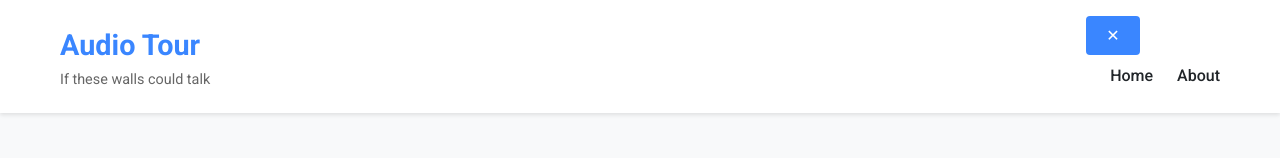
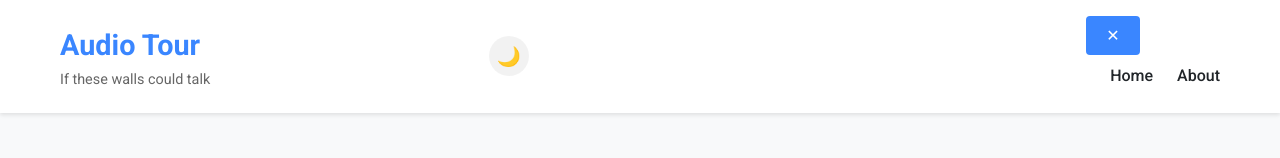
Before and after one commit to ankit-sharma90/audio-tour, a React (Vite) app in the folder audio-tour-app/client/: page /about in a window 1280 px wide. Shown: the top 158 px of the page. Built offline with nearby package versions, Linux system fonts and the light colour scheme.

Commit message:
Add dark mode UI with toggle button and image filters

```diff
--- a/audio-tour-app/client/src/App.jsx
+++ b/audio-tour-app/client/src/App.jsx
@@ -1,5 +1,6 @@
 import React, { useState, useEffect, lazy, Suspense } from 'react';
 import { Routes, Route } from 'react-router-dom';
+import { ThemeProvider } from './contexts/ThemeContext';
 import Header from './components/Header';
 import Footer from './components/Footer';
 import MobileNav from './components/MobileNav';
@@ -24,6 +25,7 @@ function App() {
   }, []);
 
   return (
+    <ThemeProvider>
       <div className="app">
         <Header />
         <NetworkStatus />
@@ -40,6 +42,7 @@ function App() {
         {isMobile ? <MobileNav /> : <Footer />}
         {!isMobile && <Footer />}
       </div>
+    </ThemeProvider>
   );
 }
 
--- a/audio-tour-app/client/src/components/Header.css
+++ b/audio-tour-app/client/src/components/Header.css
@@ -1,6 +1,6 @@
 .header {
-  background-color: #ffffff;
-  box-shadow: 0 2px 4px rgba(0, 0, 0, 0.1);
+  background-color: var(--header-bg);
+  box-shadow: 0 2px 4px var(--shadow-color);
   padding: 1rem 0;
   position: sticky;
   top: 0;
@@ -12,6 +12,12 @@
   display: flex;
   justify-content: space-between;
   align-items: center;
+}
+
+.header-controls {
+  display: flex;
+  align-items: center;
+  gap: 0.5rem;
 }
 
 .logo {
--- a/audio-tour-app/client/src/components/Header.jsx
+++ b/audio-tour-app/client/src/components/Header.jsx
@@ -1,9 +1,12 @@
-import React, { useState, useEffect } from 'react';
+import React, { useState, useEffect, useContext } from 'react';
 import { Link } from 'react-router-dom';
+import { ThemeContext } from '../contexts/ThemeContext';
+import ThemeToggle from './ThemeToggle';
 import './Header.css';
 
 const Header = () => {
   const [menuOpen, setMenuOpen] = useState(false);
+  const { darkMode } = useContext(ThemeContext);
 
   // Close menu when screen size changes to desktop
   useEffect(() => {
@@ -39,12 +42,15 @@ const Header = () => {
   };
 
   return (
-    <header className="header">
+    <header className={`header ${darkMode ? 'dark' : ''}`}>
       <div className="container header-container">
         <Link to="/" className="logo" onClick={closeMenu}>
           <h1>Audio Tour</h1>
           <p className="tagline">If these walls could talk</p>
         </Link>
+
+        <div className="header-controls">
+          <ThemeToggle />
 
           <button
             className="menu-toggle"
@@ -53,6 +59,7 @@ const Header = () => {
           >
             ☰
           </button>
+        </div>
 
         <div className={`overlay ${menuOpen ? 'open' : ''}`} onClick={closeMenu}></div>
 
--- /dev/null
+++ b/audio-tour-app/client/src/components/ThemeToggle.css
@@ -0,0 +1,34 @@
+.theme-toggle {
+  background: none;
+  border: none;
+  color: var(--text-color);
+  font-size: 1.2rem;
+  cursor: pointer;
+  padding: 0.5rem;
+  display: flex;
+  align-items: center;
+  justify-content: center;
+  border-radius: 50%;
+  width: 40px;
+  height: 40px;
+  transition: background-color 0.3s;
+  background-color: var(--theme-toggle-bg);
+}
+
+.theme-toggle:hover {
+  background-color: var(--theme-toggle-hover-bg);
+}
+
+.theme-toggle-icon {
+  display: flex;
+  align-items: center;
+  justify-content: center;
+}
+
+@media (max-width: 768px) {
+  .theme-toggle {
+    width: 36px;
+    height: 36px;
+    font-size: 1rem;
+  }
+}
--- /dev/null
+++ b/audio-tour-app/client/src/components/ThemeToggle.jsx
@@ -0,0 +1,23 @@
+import React, { useContext } from 'react';
+import { ThemeContext } from '../contexts/ThemeContext';
+import './ThemeToggle.css';
+
+const ThemeToggle = () => {
+  const { darkMode, toggleDarkMode } = useContext(ThemeContext);
+
+  return (
+    <button
+      className="theme-toggle"
+      onClick={toggleDarkMode}
+      aria-label={darkMode ? "Switch to light mode" : "Switch to dark mode"}
+    >
+      {darkMode ? (
+        <span className="theme-toggle-icon">☀️</span>
+      ) : (
+        <span className="theme-toggle-icon">🌙</span>
+      )}
+    </button>
+  );
+};
+
+export default ThemeToggle;
--- /dev/null
+++ b/audio-tour-app/client/src/contexts/ThemeContext.jsx
@@ -0,0 +1,59 @@
+import React, { createContext, useState, useEffect } from 'react';
+
+export const ThemeContext = createContext();
+
+export const ThemeProvider = ({ children }) => {
+  // Check if user has a theme preference stored in localStorage
+  const [darkMode, setDarkMode] = useState(() => {
+    const savedTheme = localStorage.getItem('darkMode');
+    // Also check for system preference if no saved preference
+    const prefersDark = window.matchMedia &&
+      window.matchMedia('(prefers-color-scheme: dark)').matches;
+
+    return savedTheme ? JSON.parse(savedTheme) : prefersDark;
+  });
+
+  // Update localStorage and apply theme when darkMode changes
+  useEffect(() => {
+    localStorage.setItem('darkMode', JSON.stringify(darkMode));
+
+    // Apply theme to document
+    if (darkMode) {
+      document.documentElement.setAttribute('data-theme', 'dark');
+    } else {
+      document.documentElement.removeAttribute('data-theme');
+    }
+  }, [darkMode]);
+
+  // Listen for system theme changes
+  useEffect(() => {
+    const mediaQuery = window.matchMedia('(prefers-color-scheme: dark)');
+
+    const handleChange = (e) => {
+      // Only update if user hasn't manually set a preference
+      if (localStorage.getItem('darkMode') === null) {
+        setDarkMode(e.matches);
+      }
+    };
+
+    // Add listener for theme changes
+    if (mediaQuery.addEventListener) {
+      mediaQuery.addEventListener('change', handleChange);
+      return () => mediaQuery.removeEventListener('change', handleChange);
+    } else {
+      // Fallback for older browsers
+      mediaQuery.addListener(handleChange);
+      return () => mediaQuery.removeListener(handleChange);
+    }
+  }, []);
+
+  const toggleDarkMode = () => {
+    setDarkMode(prevMode => !prevMode);
+  };
+
+  return (
+    <ThemeContext.Provider value={{ darkMode, toggleDarkMode }}>
+      {children}
+    </ThemeContext.Provider>
+  );
+};
--- a/audio-tour-app/client/src/index.css
+++ b/audio-tour-app/client/src/index.css
@@ -1,10 +1,5 @@
-:root {
-  --primary-color: #3a86ff;
-  --secondary-color: #8338ec;
-  --accent-color: #ff006e;
-  --background-color: #f8f9fa;
-  --text-color: #212529;
-}
+/* Import theme variables */
+@import './styles/theme.css';
 
 * {
   margin: 0;
--- /dev/null
+++ b/audio-tour-app/client/src/styles/theme.css
@@ -0,0 +1,98 @@
+:root {
+  /* Light theme (default) */
+  --primary-color: #3a86ff;
+  --secondary-color: #8338ec;
+  --accent-color: #ff006e;
+  --background-color: #f8f9fa;
+  --text-color: #212529;
+  --card-bg: #ffffff;
+  --header-bg: #ffffff;
+  --footer-bg: #f1f1f1;
+  --border-color: #dee2e6;
+  --shadow-color: rgba(0, 0, 0, 0.1);
+  --theme-toggle-bg: rgba(0, 0, 0, 0.05);
+  --theme-toggle-hover-bg: rgba(0, 0, 0, 0.1);
+  --mobile-nav-bg: #ffffff;
+  --input-bg: #ffffff;
+  --input-border: #ced4da;
+  --image-filter: none;
+}
+
+/* Dark theme */
+[data-theme="dark"] {
+  --primary-color: #4d94ff;
+  --secondary-color: #9d66f0;
+  --accent-color: #ff4d8e;
+  --background-color: #121212;
+  --text-color: #e0e0e0;
+  --card-bg: #1e1e1e;
+  --header-bg: #1a1a1a;
+  --footer-bg: #1a1a1a;
+  --border-color: #333333;
+  --shadow-color: rgba(0, 0, 0, 0.3);
+  --theme-toggle-bg: rgba(255, 255, 255, 0.05);
+  --theme-toggle-hover-bg: rgba(255, 255, 255, 0.1);
+  --mobile-nav-bg: #1a1a1a;
+  --input-bg: #2a2a2a;
+  --input-border: #444444;
+  --image-filter: brightness(0.8) contrast(0.85) sepia(0.15) hue-rotate(320deg);
+}
+
+/* Apply dark mode styles to elements */
+[data-theme="dark"] body {
+  background-color: var(--background-color);
+  color: var(--text-color);
+}
+
+[data-theme="dark"] .header {
+  background-color: var(--header-bg);
+  box-shadow: 0 2px 4px rgba(0, 0, 0, 0.2);
+}
+
+[data-theme="dark"] .footer {
+  background-color: var(--footer-bg);
+}
+
+[data-theme="dark"] .nav {
+  background-color: var(--card-bg);
+}
+
+[data-theme="dark"] .mobile-nav {
+  background-color: var(--mobile-nav-bg);
+  border-top: 1px solid var(--border-color);
+}
+
+[data-theme="dark"] button {
+  background-color: var(--primary-color);
+}
+
+[data-theme="dark"] button:hover {
+  background-color: #3d7ad9;
+}
+
+[data-theme="dark"] input,
+[data-theme="dark"] textarea,
+[data-theme="dark"] select {
+  background-color: var(--input-bg);
+  border-color: var(--input-border);
+  color: var(--text-color);
+}
+
+/* Apply filter to images in dark mode */
+[data-theme="dark"] img {
+  filter: var(--image-filter);
+}
+
+/* Transition for smooth theme switching */
+body,
+.header,
+.footer,
+.nav,
+.mobile-nav,
+button,
+input,
+textarea,
+select,
+img {
+  transition: background-color 0.3s, color 0.3s, border-color 0.3s, filter 0.3s, box-shadow 0.3s;
+}
```
Also changed, not shown: audio-tour-app/client/src/components/ImageWithDarkMode.jsx (added, +35 -0 lines), audio-tour-app/client/src/hooks/useTheme.js (added, +15 -0 lines), audio-tour-app/client/src/utils/imageUtils.js (added, +43 -0 lines), 2 other files (tests, documents, lock files or other folders). Lines whose indentation alone changed are shown as unchanged.
